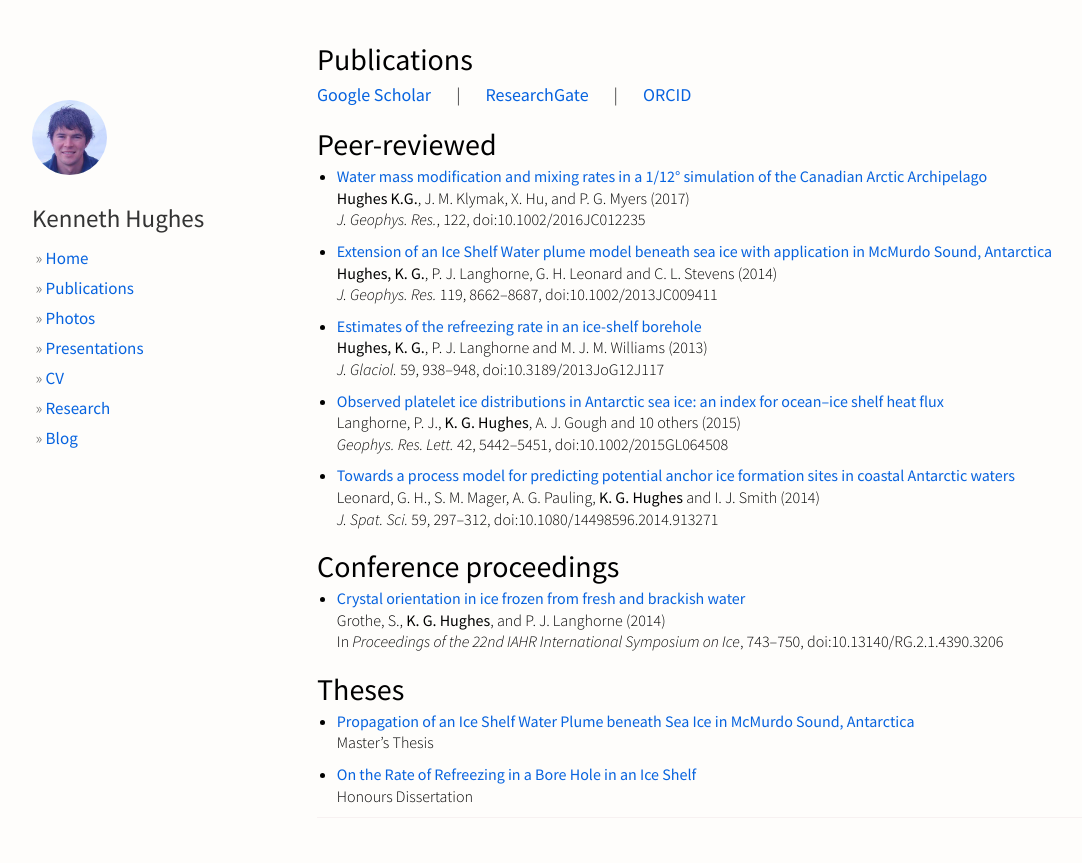
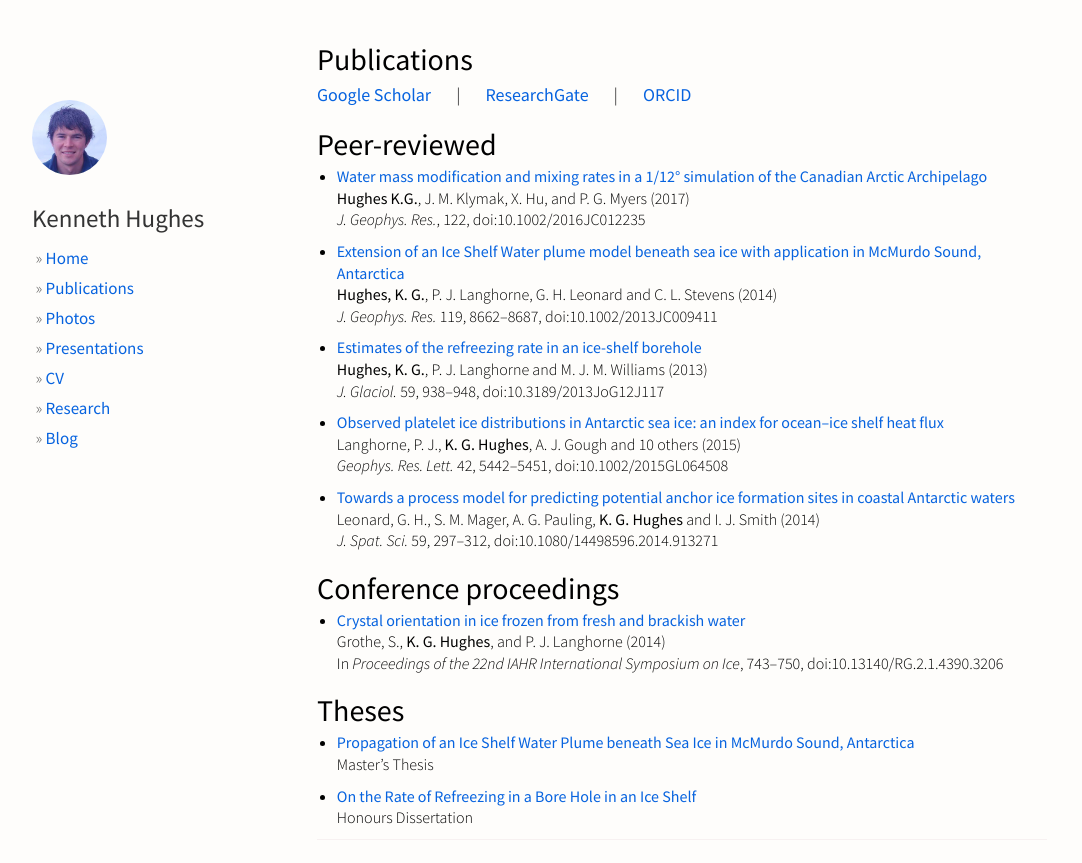
Before and after one commit to hugke729/hugke729.github.io, a Jekyll site: the page built from publications/index.md, in a window 1280 px wide. Shown: the top 863 px of the page, without its empty margins (53-1135 px from the left). Built offline with Jekyll 4.4.1, drawn with Linux system fonts in a browser that asks for light colours; nearby versions of some CDN libraries.

Commit message:
Remove width limit

```diff
--- a/static/css/publications.css
+++ b/static/css/publications.css
@@ -13,7 +13,3 @@ ul {
 strong {
     font-weight: 500;
 }
-
-div.col-sm-8 {
-    width: 800px;
-}
```
